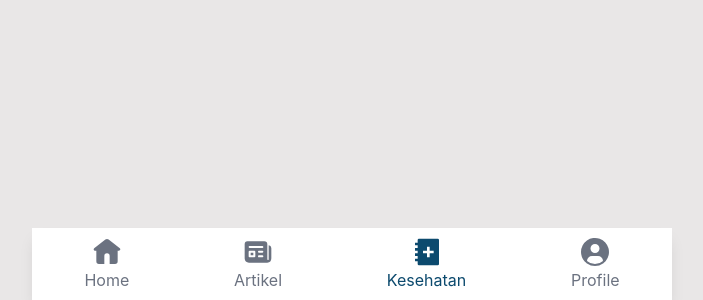
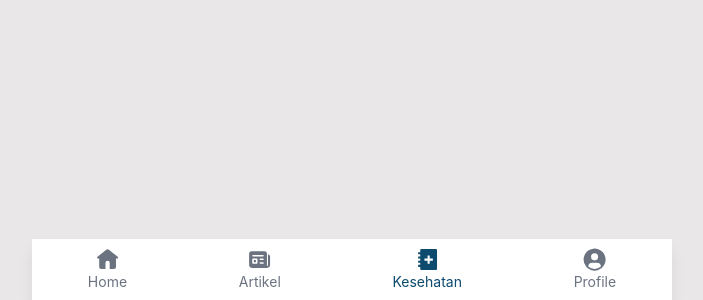
Before and after one commit to ilhamyon/opad-site, a React (Vite) app: page /kesehatan in a window 1280 px wide. Shown: the part 500-800 px from the top of the page, without its empty margins (288-991 px from the left). Built offline with nearby package versions, Linux system fonts and the light colour scheme.

Commit message:
feat: video

```diff
--- a/src/App.jsx
+++ b/src/App.jsx
@@ -2,9 +2,11 @@ import { BrowserRouter as Router, Route, Routes } from 'react-router-dom'
 import Login from './pages/Login'
 import Home from './pages/Home'
 import Register from './pages/Register'
-import Biodata from './pages/Biodata'
-import DataRemaja from './pages/DataRemaja'
 import BottomMenu from './components/BottomMenu'
+import Artikel from './pages/Artikel'
+import Video from './pages/Video'
+import Kesehatan from './pages/Kesehatan'
+import Profile from './pages/Profile'
 
 function App() {
   return (
@@ -16,8 +18,10 @@ function App() {
         <Route path="/" element={<Login />} />
         <Route path="/register" element={<Register />} />
         <Route path="/home" element={<Home />} />
-        <Route path="/biodata" element={<Biodata />} />
-        <Route path="/data-remaja" element={<DataRemaja />} />
+        <Route path="/artikel" element={<Artikel />} />
+        <Route path="/video" element={<Video />} />
+        <Route path="/kesehatan" element={<Kesehatan />} />
+        <Route path="/profile" element={<Profile />} />
       </Routes>
     </Router>
   )
--- a/src/components/BottomMenu.jsx
+++ b/src/components/BottomMenu.jsx
@@ -13,26 +13,26 @@ function BottomMenu() {
         <nav className="fixed bottom-0 w-full bg-white shadow-lg max-w-screen-sm">
             <ul className="flex justify-around py-2">
                 <li className={`nav-item ${isActive('/home')}`}>
-                    <Link to="/" className={`flex flex-col items-center text-gray-500 ${isActive('/home') && 'text-sky-900'}`}>
-                    <svg xmlns="http://www.w3.org/2000/svg" width="2em" height="2em" viewBox="0 0 24 24"><g fill="none"><path d="M24 0v24H0V0zM12.593 23.258l-.011.002l-.071.035l-.02.004l-.014-.004l-.071-.035c-.01-.004-.019-.001-.024.005l-.004.01l-.017.428l.005.02l.01.013l.104.074l.015.004l.012-.004l.104-.074l.012-.016l.004-.017l-.017-.427c-.002-.01-.009-.017-.017-.018m.265-.113l-.013.002l-.185.093l-.01.01l-.003.011l.018.43l.005.012l.008.007l.201.093c.012.004.023 0 .029-.008l.004-.014l-.034-.614c-.003-.012-.01-.02-.02-.022m-.715.002a.023.023 0 0 0-.027.006l-.006.014l-.034.614c0 .012.007.02.017.024l.015-.002l.201-.093l.01-.008l.004-.011l.017-.43l-.003-.012l-.01-.01z"/><path fill="currentColor" d="M13.228 2.688a2 2 0 0 0-2.456 0l-8.384 6.52C1.636 9.795 2.05 11 3.003 11H4v8a2 2 0 0 0 2 2h4v-6a2 2 0 1 1 4 0v6h4a2 2 0 0 0 2-2v-8h.997c.952 0 1.368-1.205.615-1.791z"/></g></svg>
+                    <Link to="/home" className={`flex flex-col text-sm items-center text-gray-500 ${isActive('/home') && 'text-sky-900'}`}>
+                    <svg xmlns="http://www.w3.org/2000/svg" width="1.8em" height="1.8em" viewBox="0 0 24 24"><g fill="none"><path d="M24 0v24H0V0zM12.593 23.258l-.011.002l-.071.035l-.02.004l-.014-.004l-.071-.035c-.01-.004-.019-.001-.024.005l-.004.01l-.017.428l.005.02l.01.013l.104.074l.015.004l.012-.004l.104-.074l.012-.016l.004-.017l-.017-.427c-.002-.01-.009-.017-.017-.018m.265-.113l-.013.002l-.185.093l-.01.01l-.003.011l.018.43l.005.012l.008.007l.201.093c.012.004.023 0 .029-.008l.004-.014l-.034-.614c-.003-.012-.01-.02-.02-.022m-.715.002a.023.023 0 0 0-.027.006l-.006.014l-.034.614c0 .012.007.02.017.024l.015-.002l.201-.093l.01-.008l.004-.011l.017-.43l-.003-.012l-.01-.01z"/><path fill="currentColor" d="M13.228 2.688a2 2 0 0 0-2.456 0l-8.384 6.52C1.636 9.795 2.05 11 3.003 11H4v8a2 2 0 0 0 2 2h4v-6a2 2 0 1 1 4 0v6h4a2 2 0 0 0 2-2v-8h.997c.952 0 1.368-1.205.615-1.791z"/></g></svg>
                         Home
                     </Link>
                 </li>
                 <li className={`nav-item ${isActive('/artikel')}`}>
-                    <Link to="/artikel" className={`flex flex-col items-center text-gray-500 ${isActive('/artikel') && 'text-sky-900'}`}>
-                        <svg xmlns="http://www.w3.org/2000/svg" width="2em" height="2em" viewBox="0 0 24 24"><path fill="currentColor" d="M16.75 4a2.25 2.25 0 0 1 2.245 2.096L19 6.25V17.5a.5.5 0 0 0 .992.09L20 17.5V7.014a2.25 2.25 0 0 1 1.994 2.072L22 9.25v7.5a3.25 3.25 0 0 1-3.066 3.245L18.75 20H5.25a3.25 3.25 0 0 1-3.245-3.066L2 16.75V6.25a2.25 2.25 0 0 1 2.096-2.245L4.25 4zm-7.502 7h-3.5a.75.75 0 0 0-.75.75v3.5c0 .414.336.75.75.75h3.5a.75.75 0 0 0 .75-.75v-3.5a.75.75 0 0 0-.75-.75m6.004 3.5h-2.498l-.102.007A.75.75 0 0 0 12.754 16h2.498l.102-.007a.75.75 0 0 0-.102-1.493m-6.754-2v2h-2v-2zM15.25 11l-2.498.005l-.102.006a.75.75 0 0 0 .104 1.494l2.499-.005l.101-.007A.75.75 0 0 0 15.251 11m.001-3.496H5.748l-.102.007a.75.75 0 0 0 .102 1.493h9.504l.102-.006a.75.75 0 0 0-.102-1.494"/></svg>
+                    <Link to="/artikel" className={`flex flex-col text-sm items-center text-gray-500 ${isActive('/artikel') && 'text-sky-900'}`}>
+                        <svg xmlns="http://www.w3.org/2000/svg" width="1.8em" height="1.8em" viewBox="0 0 24 24"><path fill="currentColor" d="M16.75 4a2.25 2.25 0 0 1 2.245 2.096L19 6.25V17.5a.5.5 0 0 0 .992.09L20 17.5V7.014a2.25 2.25 0 0 1 1.994 2.072L22 9.25v7.5a3.25 3.25 0 0 1-3.066 3.245L18.75 20H5.25a3.25 3.25 0 0 1-3.245-3.066L2 16.75V6.25a2.25 2.25 0 0 1 2.096-2.245L4.25 4zm-7.502 7h-3.5a.75.75 0 0 0-.75.75v3.5c0 .414.336.75.75.75h3.5a.75.75 0 0 0 .75-.75v-3.5a.75.75 0 0 0-.75-.75m6.004 3.5h-2.498l-.102.007A.75.75 0 0 0 12.754 16h2.498l.102-.007a.75.75 0 0 0-.102-1.493m-6.754-2v2h-2v-2zM15.25 11l-2.498.005l-.102.006a.75.75 0 0 0 .104 1.494l2.499-.005l.101-.007A.75.75 0 0 0 15.251 11m.001-3.496H5.748l-.102.007a.75.75 0 0 0 .102 1.493h9.504l.102-.006a.75.75 0 0 0-.102-1.494"/></svg>
                         Artikel
                     </Link>
                 </li>
                 <li className={`nav-item ${isActive('/kesehatan')}`}>
-                    <Link to="/kesehatan" className={`flex flex-col items-center text-gray-500 ${isActive('/kesehatan') && 'text-sky-900'}`}>
-                        <svg xmlns="http://www.w3.org/2000/svg" width="2em" height="2em" viewBox="0 0 24 24"><path fill="currentColor" d="M20 2a1 1 0 0 1 1 1v18a1 1 0 0 1-1 1H6a1 1 0 0 1-1-1v-2H3v-2h2v-2H3v-2h2v-2H3V9h2V7H3V5h2V3a1 1 0 0 1 1-1zm-6 6h-2v3H9v2h2.999L12 16h2l-.001-3H17v-2h-3z"/></svg>
+                    <Link to="/kesehatan" className={`flex flex-col text-sm items-center text-gray-500 ${isActive('/kesehatan') && 'text-sky-900'}`}>
+                        <svg xmlns="http://www.w3.org/2000/svg" width="1.8em" height="1.8em" viewBox="0 0 24 24"><path fill="currentColor" d="M20 2a1 1 0 0 1 1 1v18a1 1 0 0 1-1 1H6a1 1 0 0 1-1-1v-2H3v-2h2v-2H3v-2h2v-2H3V9h2V7H3V5h2V3a1 1 0 0 1 1-1zm-6 6h-2v3H9v2h2.999L12 16h2l-.001-3H17v-2h-3z"/></svg>
                         Kesehatan
                     </Link>
                 </li>
                 <li className={`nav-item ${isActive('/profile')}`}>
-                    <Link to="/profile" className={`flex flex-col items-center text-gray-500 ${isActive('/profile') && 'text-sky-900'}`}>
-                    <svg xmlns="http://www.w3.org/2000/svg" width="2em" height="2em" viewBox="0 0 32 32"><path fill="none" d="M8.007 24.93A4.996 4.996 0 0 1 13 20h6a4.996 4.996 0 0 1 4.993 4.93a11.94 11.94 0 0 1-15.986 0M20.5 12.5A4.5 4.5 0 1 1 16 8a4.5 4.5 0 0 1 4.5 4.5"/><path fill="currentColor" d="M26.749 24.93A13.99 13.99 0 1 0 2 16a13.899 13.899 0 0 0 3.251 8.93l-.02.017c.07.084.15.156.222.239c.09.103.187.2.28.3c.28.304.568.596.87.87c.092.084.187.162.28.242c.32.276.649.538.99.782c.044.03.084.069.128.1v-.012a13.901 13.901 0 0 0 16 0v.012c.044-.031.083-.07.128-.1c.34-.245.67-.506.99-.782c.093-.08.188-.159.28-.242c.302-.275.59-.566.87-.87c.093-.1.189-.197.28-.3c.071-.083.152-.155.222-.24ZM16 8a4.5 4.5 0 1 1-4.5 4.5A4.5 4.5 0 0 1 16 8M8.007 24.93A4.996 4.996 0 0 1 13 20h6a4.996 4.996 0 0 1 4.993 4.93a11.94 11.94 0 0 1-15.986 0"/></svg>
+                    <Link to="/profile" className={`flex flex-col text-sm items-center text-gray-500 ${isActive('/profile') && 'text-sky-900'}`}>
+                    <svg xmlns="http://www.w3.org/2000/svg" width="1.8em" height="1.8em" viewBox="0 0 32 32"><path fill="none" d="M8.007 24.93A4.996 4.996 0 0 1 13 20h6a4.996 4.996 0 0 1 4.993 4.93a11.94 11.94 0 0 1-15.986 0M20.5 12.5A4.5 4.5 0 1 1 16 8a4.5 4.5 0 0 1 4.5 4.5"/><path fill="currentColor" d="M26.749 24.93A13.99 13.99 0 1 0 2 16a13.899 13.899 0 0 0 3.251 8.93l-.02.017c.07.084.15.156.222.239c.09.103.187.2.28.3c.28.304.568.596.87.87c.092.084.187.162.28.242c.32.276.649.538.99.782c.044.03.084.069.128.1v-.012a13.901 13.901 0 0 0 16 0v.012c.044-.031.083-.07.128-.1c.34-.245.67-.506.99-.782c.093-.08.188-.159.28-.242c.302-.275.59-.566.87-.87c.093-.1.189-.197.28-.3c.071-.083.152-.155.222-.24ZM16 8a4.5 4.5 0 1 1-4.5 4.5A4.5 4.5 0 0 1 16 8M8.007 24.93A4.996 4.996 0 0 1 13 20h6a4.996 4.996 0 0 1 4.993 4.93a11.94 11.94 0 0 1-15.986 0"/></svg>
                         Profile
                     </Link>
                 </li>
```
Also changed, not shown: src/pages/Home.jsx (+33 -8 lines).
